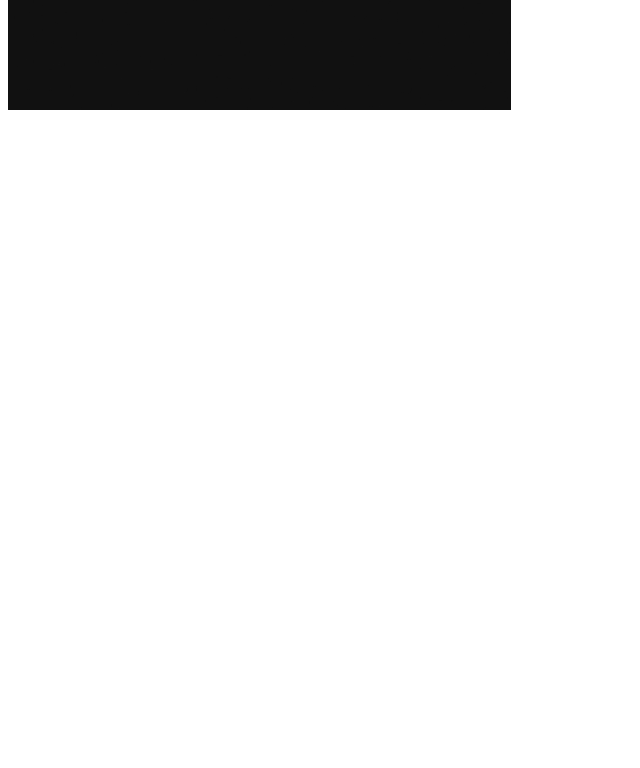
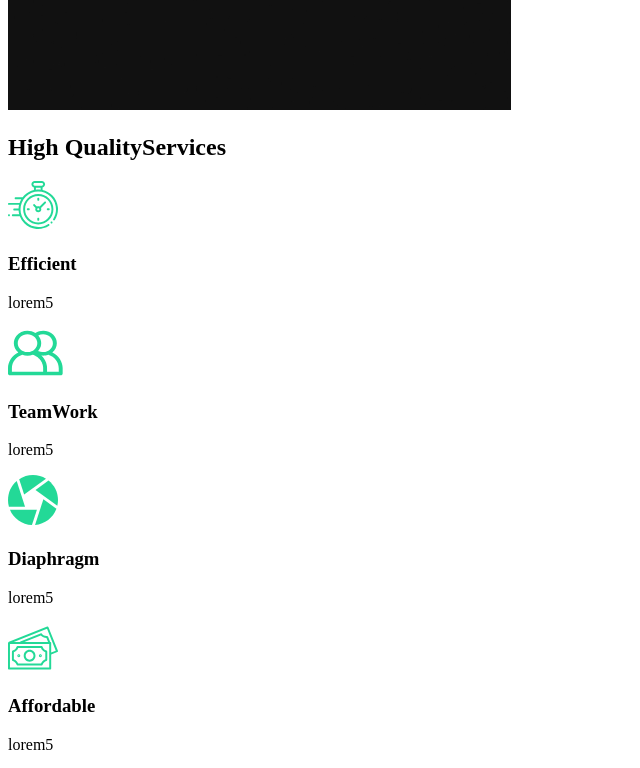
Before and after one commit to AJP888/Portfolio-Website, a React (Create React App) app: page / in a window 1280 px wide. Shown: the part 860-1628 px from the top of the page, without its empty margins (0-640 px from the left). Before the commit the page ends 982 px from the top, so only its background shows below. Built offline with nearby package versions, Linux system fonts and the light colour scheme.

Commit message:
3. services sectioin

```diff
--- a/src/App.js
+++ b/src/App.js
@@ -1,12 +1,12 @@
 import AboutUs from "./pages/AboutUs";
+import ServicesSection from "./components/ServicesSetion";
 
 function App() {
   return (
-    <div className="App">
-      <div>
-        <AboutUs />
-      </div>
-    </div>
+    <>
+      <AboutUs />
+      <ServicesSection />
+    </>
   );
 }
 
--- /dev/null
+++ b/src/components/ServicesSetion.js
@@ -0,0 +1,53 @@
+import React from "react";
+// Import Icons
+import clock from "../img/clock.svg";
+import diaphragm from "../img/diaphragm.svg";
+import money from "../img/money.svg";
+import teamwork from "../img/teamwork.svg";
+import home2 from "../img/home2.png";
+const ServicesSection = () => {
+  return (
+    <div className="services">
+      <div className="description">
+        <h2>
+          High <span>Quality</span>Services
+        </h2>
+        <div className="cards">
+          <div className="card">
+            <div className="icon">
+              <img src={clock} />
+              <h3>Efficient</h3>
+            </div>
+            <p>lorem5</p>
+          </div>
+          <div className="card">
+            <div className="icon">
+              <img src={teamwork} />
+              <h3>TeamWork</h3>
+            </div>
+            <p>lorem5</p>
+          </div>
+          <div className="card">
+            <div className="icon">
+              <img src={diaphragm} />
+              <h3>Diaphragm</h3>
+            </div>
+            <p>lorem5</p>
+          </div>
+          <div className="card">
+            <div className="icon">
+              <img src={money} />
+              <h3>Affordable</h3>
+            </div>
+            <p>lorem5</p>
+          </div>
+        </div>
+        <div className="image">
+          <img src={home2} />
+        </div>
+      </div>
+    </div>
+  );
+};
+
+export default ServicesSection;
```
